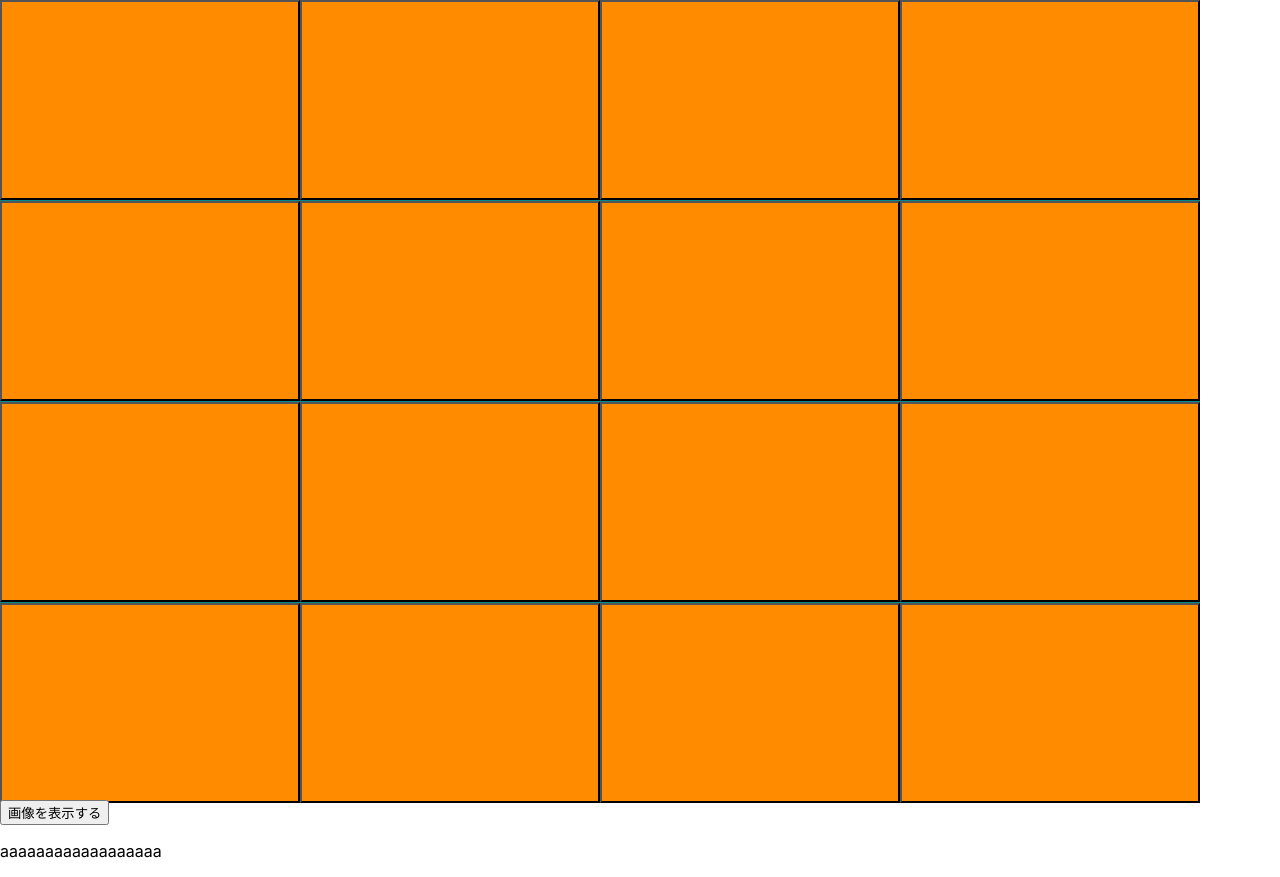
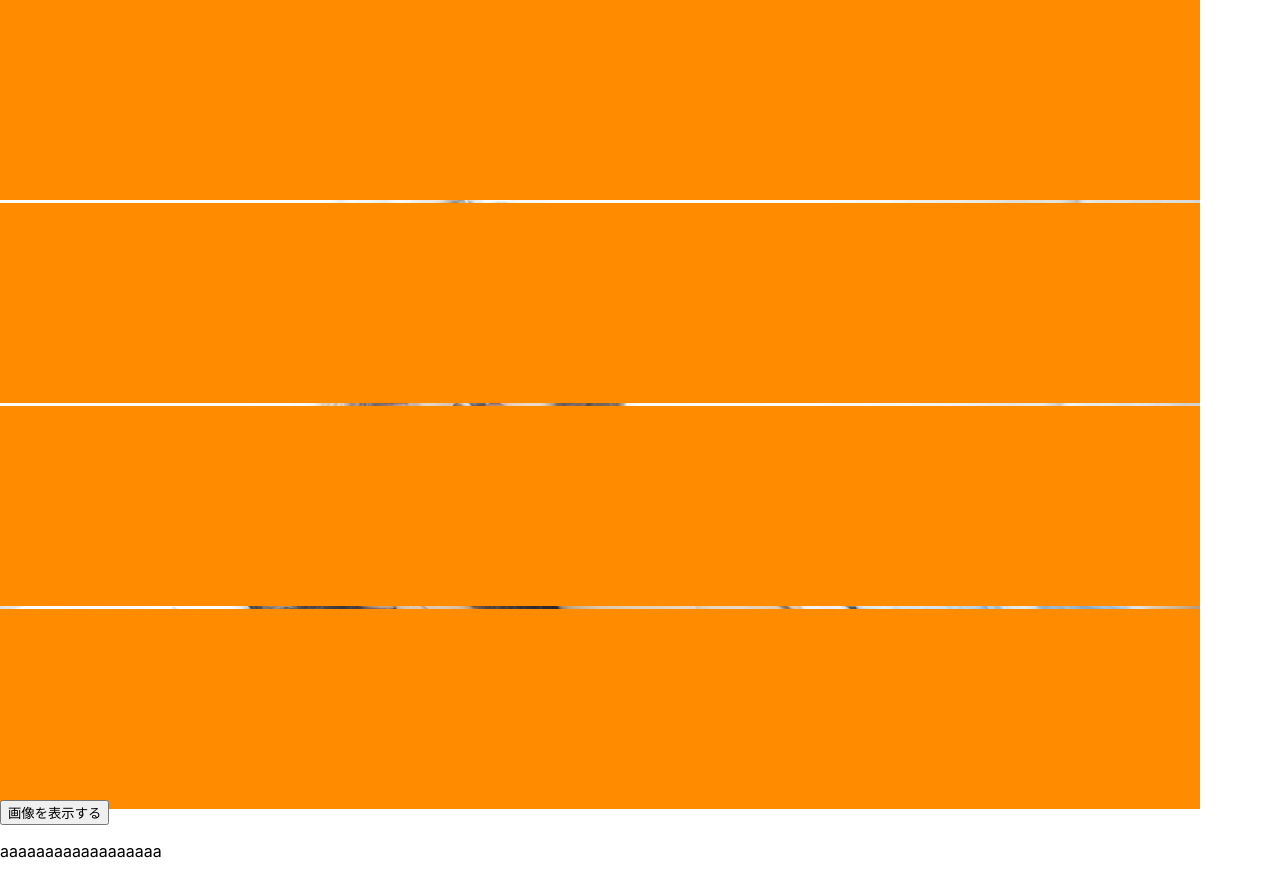
Before and after one commit to Yuya-Ito325/otona_no_shateki, a React (Create React App) app in the folder otona_no_shateki/: page / in a window 1280 px wide. Built offline with nearby package versions, Linux system fonts and the light colour scheme.

Commit message:
tail完成

```diff
--- a/otona_no_shateki/src/App.css
+++ b/otona_no_shateki/src/App.css
@@ -4,7 +4,8 @@ body {
 }
 
 .content_palent {
-  background-color: darkcyan;
+  background-image: url(./48137369553_9130a18759_c.jpeg);
+  background-size: cover;
   width: 1200px;
   height: 800px;
 }
@@ -13,10 +14,12 @@ body {
   background-color: darkorange;
   width: 25%;
   height: 25%;
+  border: none;
 }
 
 .off {
-  background-color: darkorchid;
+  background-color: transparent;
   width: 25%;
   height: 25%;
+  border: none;
 }
```
Also changed, not shown: otona_no_shateki/src/48137369553_9130a18759_c.jpeg (added).
